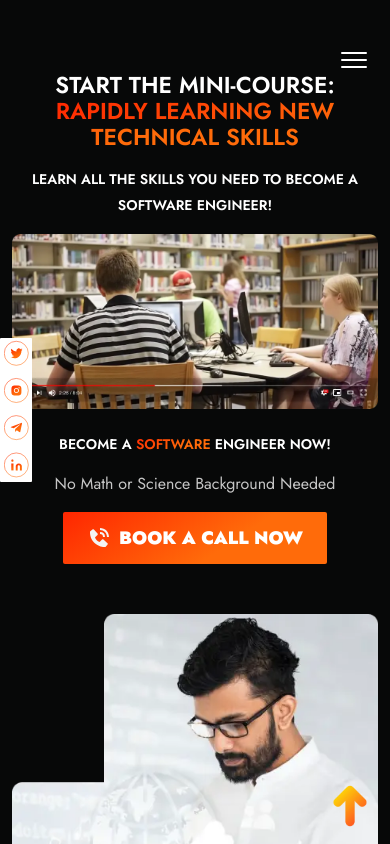
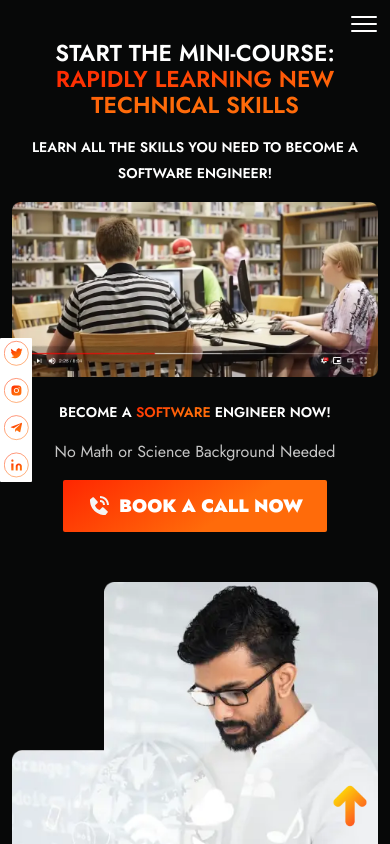
Before and after one commit to prince-372/kodeden, a React (Create React App) app: page / in a window 390 px wide. Shown: the top 844 px of the page. Built offline with nearby package versions, Linux system fonts and the light colour scheme.

Commit message:
nav modified

```diff
--- a/src/App.css
+++ b/src/App.css
@@ -491,8 +491,8 @@
   .setnavbutton {
     position: absolute;
     z-index: 40;
-    right: 12px;
-    top: 12px;
+    right: 2px;
+    top: -24px;
   }
   .overflow-hidden {
     overflow: hidden !important;
--- a/src/components/Header.jsx
+++ b/src/components/Header.jsx
@@ -6,7 +6,7 @@ import { Corveline, Inlinked, Insta, Taligram, Twiter } from "./Icons";
 const Header = () => {
   return (
     <>
-      <div id="Home" className=" container pt-73 pt-5  position-relative overflow-hidden ">
+      <div id="Home" className=" container pt-73 md:pt-5 pt-3  position-relative overflow-hidden ">
         <span className=" position-absolute corveline d-none d-md-block"><Corveline/></span>
         <p className=" fw-semibold fs-xl lh-lg1 font-jost text-center text-white text-uppercase max-w-1089">
           Start the Mini-Course: <span className="gradint-clr">Rapidly Learning New Technical Skills</span>
```
